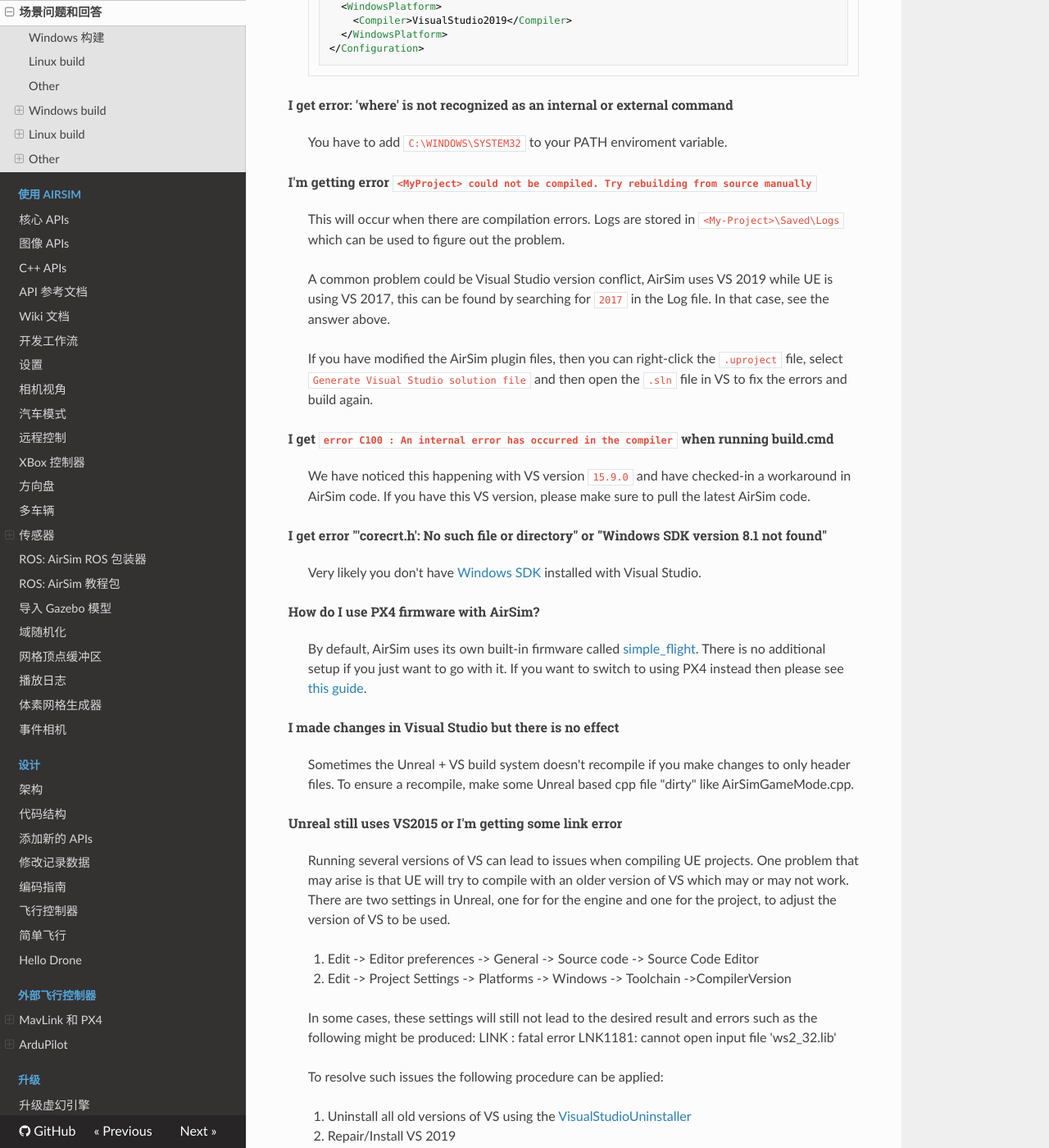
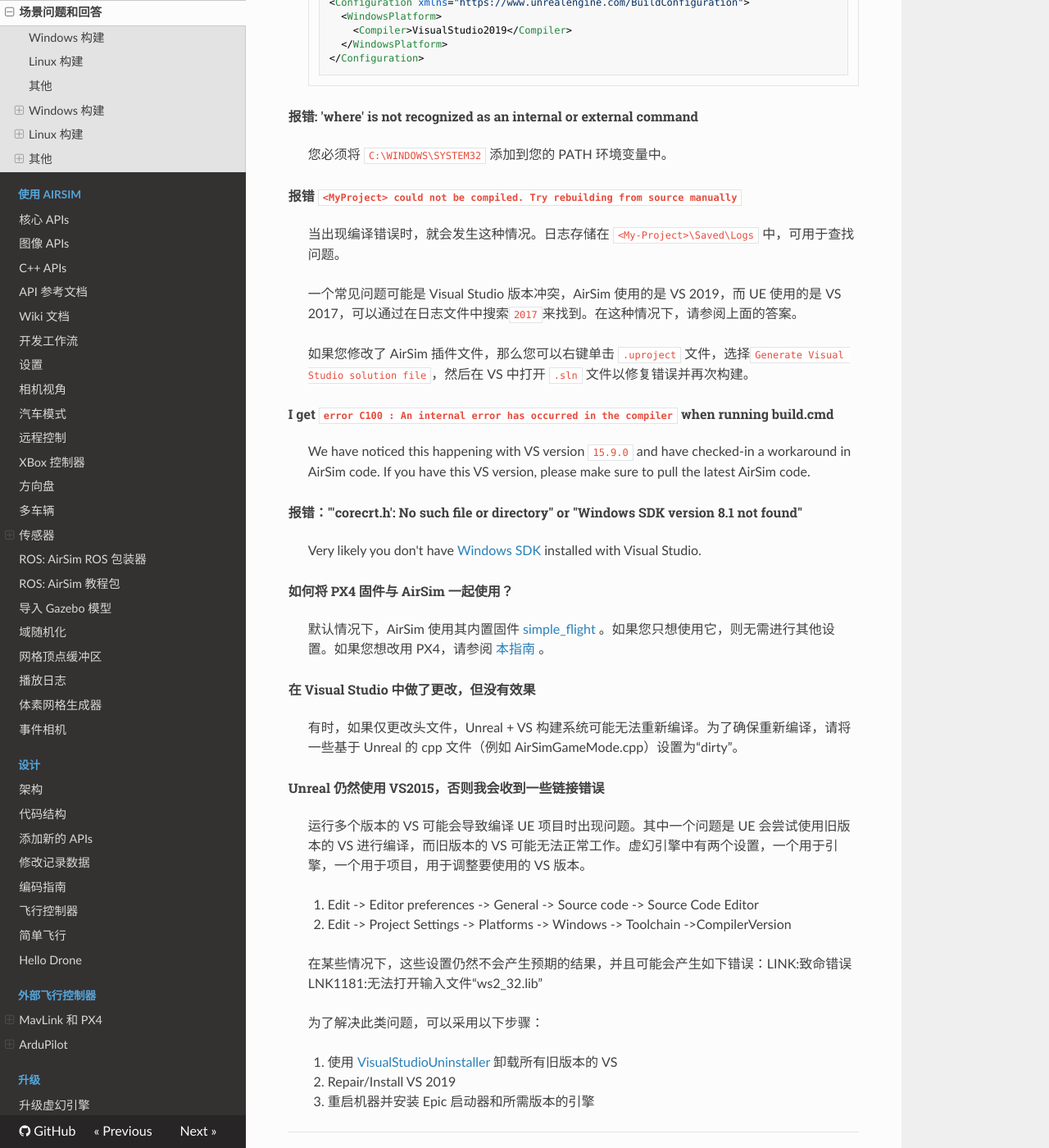
Before and after one commit to nongfu212/air_doc, an MkDocs documentation site: the page built from docs/build_faq.md, in a window 1280 px wide and 1400 px high, scrolled down 1626 px. Shown: the whole window at 82% size. Built offline with MkDocs 1.6.1, drawn with Linux system fonts in a browser that asks for light colours; nearby versions of some CDN libraries; some of the changed text lies outside the part shown.

Commit message:
Win构建

```diff
--- a/docs/build_faq.md
+++ b/docs/build_faq.md
@@ -5,17 +5,17 @@
 ## Windows 构建
 
 * [如何强制 Unreal 使用 Visual Studio 2019？](#how-to-force-unreal-to-use-visual-studio-2019)
-* [I get error: 'where' is not recognized as an internal or external command](#i-get-error-where-is-not-recognized-as-an-internal-or-external-command)
-* [I'm getting error `<MyProject> could not be compiled. Try rebuilding from source manually`](#im-getting-error-myproject-could-not-be-compiled-try-rebuilding-from-source-manually)
-* [I get `error C100 : An internal error has occurred in the compiler` when running build.cmd](#i-get-error-c100--an-internal-error-has-occurred-in-the-compiler-when-running-buildcmd)
-* [I get error "'corecrt.h': No such file or directory" or "Windows SDK version 8.1 not found"](#i-get-error-corecrth-no-such-file-or-directory-or-windows-sdk-version-81-not-found)
-* [How do I use PX4 firmware with AirSim?](#how-do-i-use-px4-firmware-with-airsim)
-* [I made changes in Visual Studio but there is no effect](#i-made-changes-in-visual-studio-but-there-is-no-effect)
-* [Unreal still uses VS2015 or I'm getting some link error](#unreal-still-uses-vs2015-or-im-getting-some-link-error)
+* [报错: 'where' is not recognized as an internal or external command](#i-get-error-where-is-not-recognized-as-an-internal-or-external-command)
+* [报错：`<MyProject> could not be compiled. Try rebuilding from source manually`](#im-getting-error-myproject-could-not-be-compiled-try-rebuilding-from-source-manually)
+* [当运行 build.cmd 时报错：`error C100 : An internal error has occurred in the compiler`](#i-get-error-c100--an-internal-error-has-occurred-in-the-compiler-when-running-buildcmd)
+* [报错："'corecrt.h': No such file or directory" or "Windows SDK version 8.1 not found"](#i-get-error-corecrth-no-such-file-or-directory-or-windows-sdk-version-81-not-found)
+* [如何将 PX4 固件与 AirSim 一起使用？](#how-do-i-use-px4-firmware-with-airsim)
+* [在 Visual Studio 中做了更改，但没有效果](#i-made-changes-in-visual-studio-but-there-is-no-effect)
+* [Unreal 仍然使用 VS2015，否则我会收到一些链接错误](#unreal-still-uses-vs2015-or-im-getting-some-link-error)
 
 ---
 
-## Linux build
+## Linux 构建
 
 * [I'm getting error `<MyProject> could not be compiled. Try rebuilding from source manually`.](#im-getting-error-myproject-could-not-be-compiled-try-rebuilding-from-source-manually)
 * [Unreal crashed! How do I know what went wrong?](#unreal-crashed-how-do-i-know-what-went-wrong)
@@ -28,17 +28,17 @@
 
 ---
 
-## Other
+## 其他
 
-* [Packaging AirSim](#packaging-a-binary-including-the-airsim-plugin)
+* [打包 AirSim](#packaging-a-binary-including-the-airsim-plugin)
 
 ---
 
 <!-- ======================================================================= -->
-## Windows build
+## Windows 构建
 <!-- ======================================================================= -->
 
-###### How to force Unreal to use Visual Studio 2019?
+###### 如何强制 Unreal 使用 Visual Studio 2019？
 
 >If the default `update_from_git.bat` file results in VS 2017 project, then you may need to run the `C:\Program Files\Epic Games\UE_4.25\Engine\Binaries\DotNET\UnrealBuildTool.exe` tool manually, with the command line options `-projectfiles -project=<your.uproject>  -game -rocket -progress -2019`.
 >
@@ -71,19 +71,19 @@
 
 <!-- ======================================================================= -->
 
-###### I get error: 'where' is not recognized as an internal or external command
+###### 报错: 'where' is not recognized as an internal or external command
 
->You have to add `C:\WINDOWS\SYSTEM32` to your PATH enviroment variable.
+>您必须将 `C:\WINDOWS\SYSTEM32` 添加到您的 PATH 环境变量中。
 
 <!-- ======================================================================= -->
 
-###### I'm getting error `<MyProject> could not be compiled. Try rebuilding from source manually`
+###### 报错 `<MyProject> could not be compiled. Try rebuilding from source manually`
 
->This will occur when there are compilation errors. Logs are stored in `<My-Project>\Saved\Logs` which can be used to figure out the problem.
+>当出现编译错误时，就会发生这种情况。日志存储在 `<My-Project>\Saved\Logs` 中，可用于查找问题。
 >
->A common problem could be Visual Studio version conflict, AirSim uses VS 2019 while UE is using VS 2017, this can be found by searching for `2017` in the Log file. In that case, see the answer above.
+>一个常见问题可能是 Visual Studio 版本冲突，AirSim 使用的是 VS 2019，而 UE 使用的是 VS 2017，可以通过在日志文件中搜索`2017`来找到。在这种情况下，请参阅上面的答案。
 >
->If you have modified the AirSim plugin files, then you can right-click the `.uproject` file, select `Generate Visual Studio solution file` and then open the `.sln` file in VS to fix the errors and build again.
+>如果您修改了 AirSim 插件文件，那么您可以右键单击 `.uproject` 文件，选择`Generate Visual Studio solution file`，然后在 VS 中打开 `.sln` 文件以修复错误并再次构建。
 
 <!-- ======================================================================= -->
 
@@ -93,45 +93,45 @@
 
 <!-- ======================================================================= -->
 
-###### I get error "'corecrt.h': No such file or directory" or "Windows SDK version 8.1 not found"
+###### 报错："'corecrt.h': No such file or directory" or "Windows SDK version 8.1 not found"
 
 >Very likely you don't have [Windows SDK](https://developercommunity.visualstudio.com/content/problem/3754/cant-compile-c-program-because-of-sdk-81cant-add-a.html) installed with Visual Studio.
 
 <!-- ======================================================================= -->
 
-###### How do I use PX4 firmware with AirSim?
+###### 如何将 PX4 固件与 AirSim 一起使用？
 
->By default, AirSim uses its own built-in firmware called [simple_flight](simple_flight.md). There is no additional setup if you just want to go with it. If you want to switch to using PX4 instead then please see [this guide](px4_setup.md).
+>默认情况下，AirSim 使用其内置固件 [simple_flight](simple_flight.md) 。如果您只想使用它，则无需进行其他设置。如果您想改用 PX4，请参阅 [本指南](px4_setup.md) 。
 
 <!-- ======================================================================= -->
 
-###### I made changes in Visual Studio but there is no effect
+###### 在 Visual Studio 中做了更改，但没有效果
 
->Sometimes the Unreal + VS build system doesn't recompile if you make changes to only header files. To ensure a recompile, make some Unreal based cpp file "dirty" like AirSimGameMode.cpp.
+>有时，如果仅更改头文件，Unreal + VS 构建系统可能无法重新编译。为了确保重新编译，请将一些基于 Unreal 的 cpp 文件（例如 AirSimGameMode.cpp）设置为“dirty”。
 
 <!-- ======================================================================= -->
 
-###### Unreal still uses VS2015 or I'm getting some link error
+###### Unreal 仍然使用 VS2015，否则我会收到一些链接错误
 
->Running several versions of VS can lead to issues when compiling UE projects. One problem that may arise is that UE will try to compile with an older version of VS which may or may not work. There are two settings in Unreal, one for for the engine and one for the project, to adjust the version of VS to be used.
+>运行多个版本的 VS 可能会导致编译 UE 项目时出现问题。其中一个问题是 UE 会尝试使用旧版本的 VS 进行编译，而旧版本的 VS 可能无法正常工作。虚幻引擎中有两个设置，一个用于引擎，一个用于项目，用于调整要使用的 VS 版本。
 >
 >1. Edit -> Editor preferences -> General -> Source code -> Source Code Editor
 >2. Edit -> Project Settings -> Platforms -> Windows -> Toolchain ->CompilerVersion
 >
->In some cases, these settings will still not lead to the desired result and errors such as the following might be produced: LINK : fatal error LNK1181: cannot open input file 'ws2_32.lib'
+>在某些情况下，这些设置仍然不会产生预期的结果，并且可能会产生如下错误：LINK:致命错误 LNK1181:无法打开输入文件“ws2_32.lib”
 >
->To resolve such issues the following procedure can be applied:
+>为了解决此类问题，可以采用以下步骤：
 >
->1. Uninstall all old versions of VS using the [VisualStudioUninstaller](https://github.com/Microsoft/VisualStudioUninstaller/releases)
+>1. 使用 [VisualStudioUninstaller](https://github.com/Microsoft/VisualStudioUninstaller/releases) 卸载所有旧版本的 VS
 >2. Repair/Install VS 2019
->3. Restart machine and install Epic launcher and desired version of the engine
+>3. 重启机器并安装 Epic 启动器和所需版本的引擎
 
 ---
 
-## Linux build
+## Linux 构建
 <!-- ======================================================================= -->
 
-###### I'm getting error `<MyProject> could not be compiled. Try rebuilding from source manually`.
+###### 报错：`<MyProject> could not be compiled. Try rebuilding from source manually`.
 
 >This could either happen because of compile error or the fact that your gch files are outdated. Look in to your console window. Do you see something like below?
 >
@@ -191,7 +191,7 @@
 
 ---
 
-## Other
+## 其他
 <!-- ======================================================================= -->
 
 ###### Packaging a binary including the AirSim plugin
```
